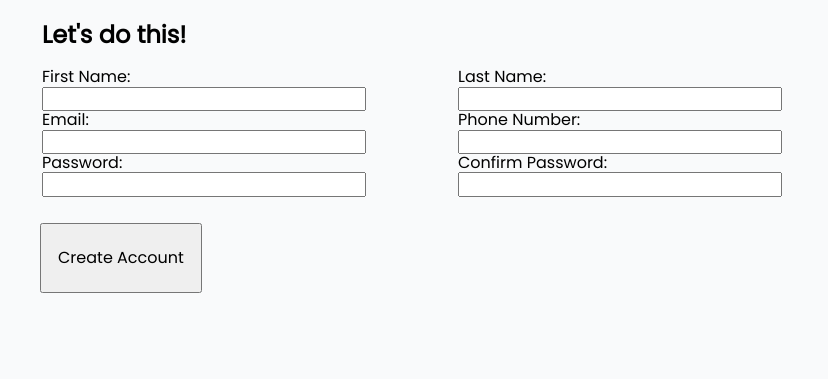
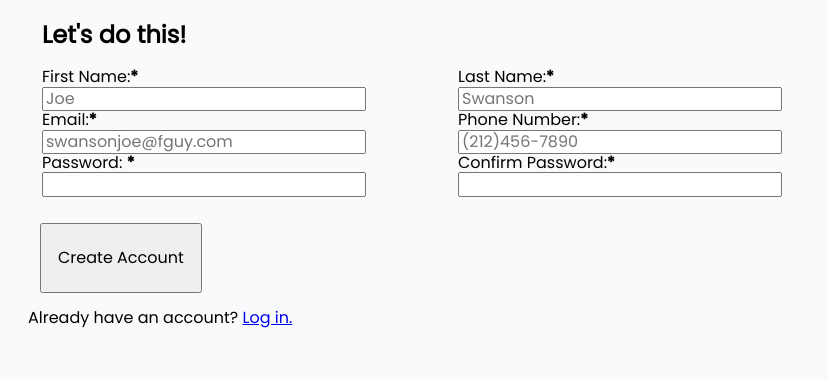
Before and after one commit to codenamerey/sign-up-form, a plain HTML site: page index.html in a window 1280 px wide. Shown: the part 164-543 px from the top of the page, 452-1280 px from the left. Drawn offline with nearby package versions, Linux system fonts and the light colour scheme.

Commit message:
Add placeholder and "*" to indicate requirement

```diff
--- a/index.html
+++ b/index.html
@@ -21,32 +21,32 @@
                 <h2>Let's do this!</h2>
                 <div class="form-input">
                     <div>
-                        <label for="first-name">First Name:</label>
-                        <input type="text" id="first-name" name="firstName">
+                        <label for="first-name"><span>First Name:</span><strong><span aria-label="required">*</span></strong></label>
+                        <input placeholder="Joe" type="text" id="first-name" name="firstName" required>
 
-                        <label for="email">Email:</label>
-                        <input type="email" id="email" name="email">
+                        <label for="email"><span>Email:</span><strong><span aria-label="required">*</span></strong></label>
+                        <input placeholder="swansonjoe@fguy.com" type="email" id="email" name="email" required>
 
-                        <label for="password">Password:</label>
-                        <input type="password" id="password" name="password">
+                        <label for="password"><span>Password:</span> <strong><span aria-label="required">*</span></strong></label>
+                        <input type="password" id="password" name="password" required>
                     </div>
 
                     <div>
-                        <label for="last-name">Last Name:</label>
-                        <input type="text" id="last-name" name="lastName">
+                        <label for="last-name"><span>Last Name:</span><strong><span aria-label="required">*</span></strong></label>
+                        <input placeholder="Swanson" type="text" id="last-name" name="lastName" required>
 
-                        <label for="phone-number">Phone Number:</label>
-                        <input type="tel" id="phone-number" name="phoneNumber">
+                        <label for="phone-number"><span>Phone Number:</span><strong><span aria-label="required">*</span></strong></label>
+                        <input placeholder="(212)456-7890" type="tel" id="phone-number" name="phoneNumber" required>
 
-                        <label for="confirm-password">Confirm Password:</label>
-                        <input type="password" id="first-name">
+                        <label for="confirm-password"><span>Confirm Password:</span><strong><span aria-label="required">*</span></strong></label>
+                        <input type="password" id="first-name" required>
                     </div>
                 </div>
             </fieldset>
             <button>Create Account</button>
         </form>
         <footer>
-
+            Already have an account? <a href="#">Log in.</a>
         </footer>
     </div>
 </body>
```
